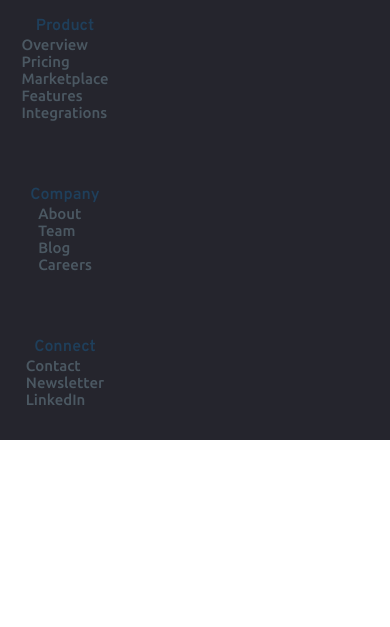
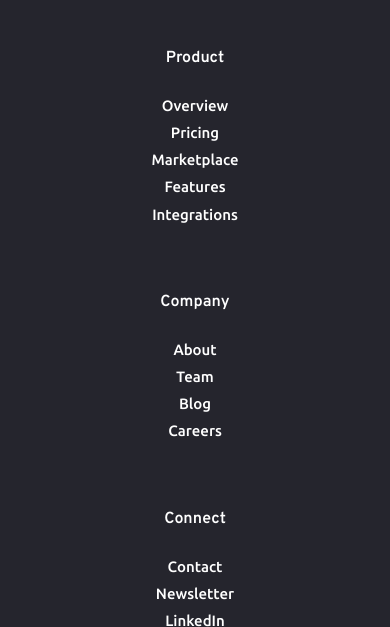
Before and after one commit to atorres-io/frontend-mentor-blogr-lading-page, a website: page sources/index.html in a window 390 px wide. Shown: the part 2852-3479 px from the top of the page. Before the commit the page ends 3292 px from the top, so only its background shows below. Drawn offline with Linux system fonts and the light colour scheme.

Commit message:
styles(all): footer finished

```diff
--- a/sources/assets/styles/general.css
+++ b/sources/assets/styles/general.css
@@ -59,20 +59,31 @@
 }
 
 footer {
+	display: flex;
+	flex-flow: row nowrap;
+	justify-content: center;
+	align-items: flex-start;
 	width: 100%;
 	height: auto;
 	background-color: var(--footer);
 	border-top-left-radius: var(--radius-xl);
+	padding: 1.5rem 5rem;
 }
 
 footer section {
-	display: flex;
-	flex-flow: column nowrap;
-	align-items: center;
-	justify-content: flex-start;
-	width: calc(100% / 3);
+	width: calc(100% / 4);
 	height: auto;
 	padding: 2rem 1rem;
+}
+
+footer section h4 {
+	color: var(--text-white);
+	margin-bottom: 1.5rem;
+}
+
+footer section li a {
+	line-height: 1.7rem;
+	color: var(--text-white);
 }
 
 hr {
--- a/sources/assets/styles/media.css
+++ b/sources/assets/styles/media.css
@@ -80,10 +80,20 @@
 
 	.main__section--default.align--normal figure {
 		background: url('../images/illustration-laptop-mobile.svg') no-repeat center
-			center / 120%;
+			center / contain;
 	}
 
 	.main__section--default figure img {
 		visibility: hidden;
 	}
+
+	footer {
+		display: block;
+		text-align: center;
+		padding: 2rem 0;
+	}
+
+	footer section {
+		width: 100%;
+	}
 }
```
